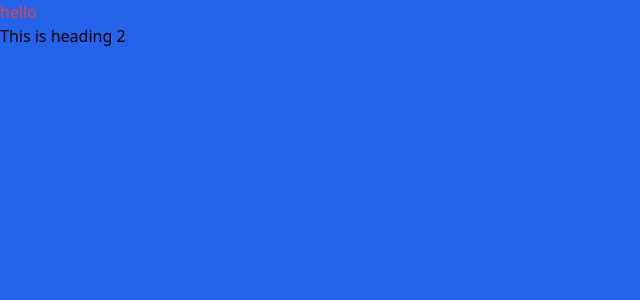
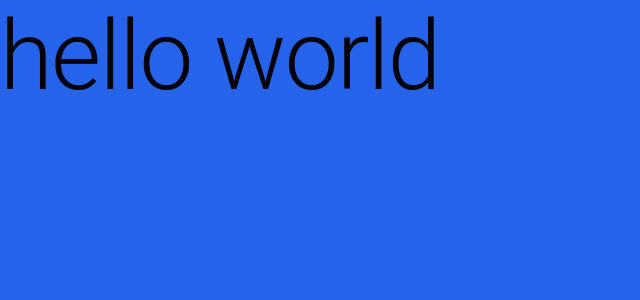
Before and after one commit to muntaswir72562/inventoryHub, a React (Create React App) app: page / in a window 1280 px wide. Shown: the top 300 px of the page, without its empty margins (0-640 px from the left). Built offline with nearby package versions, Linux system fonts and the light colour scheme.

Commit message:
build supplier.xml

```diff
--- a/src/App.js
+++ b/src/App.js
@@ -1,8 +1,9 @@
+import { Typography } from "@mui/material";
+
 function App() {
   return (
     <div className="App">
-      <h1 className="text-red-500">hello</h1>
-      <h2>This is heading 2</h2>
+      <Typography variant="h1">hello world</Typography>
     </div>
   );
 }
```
Also changed, not shown: package.json (+4 -5 lines), 2 other files (tests, documents, lock files or other folders).
